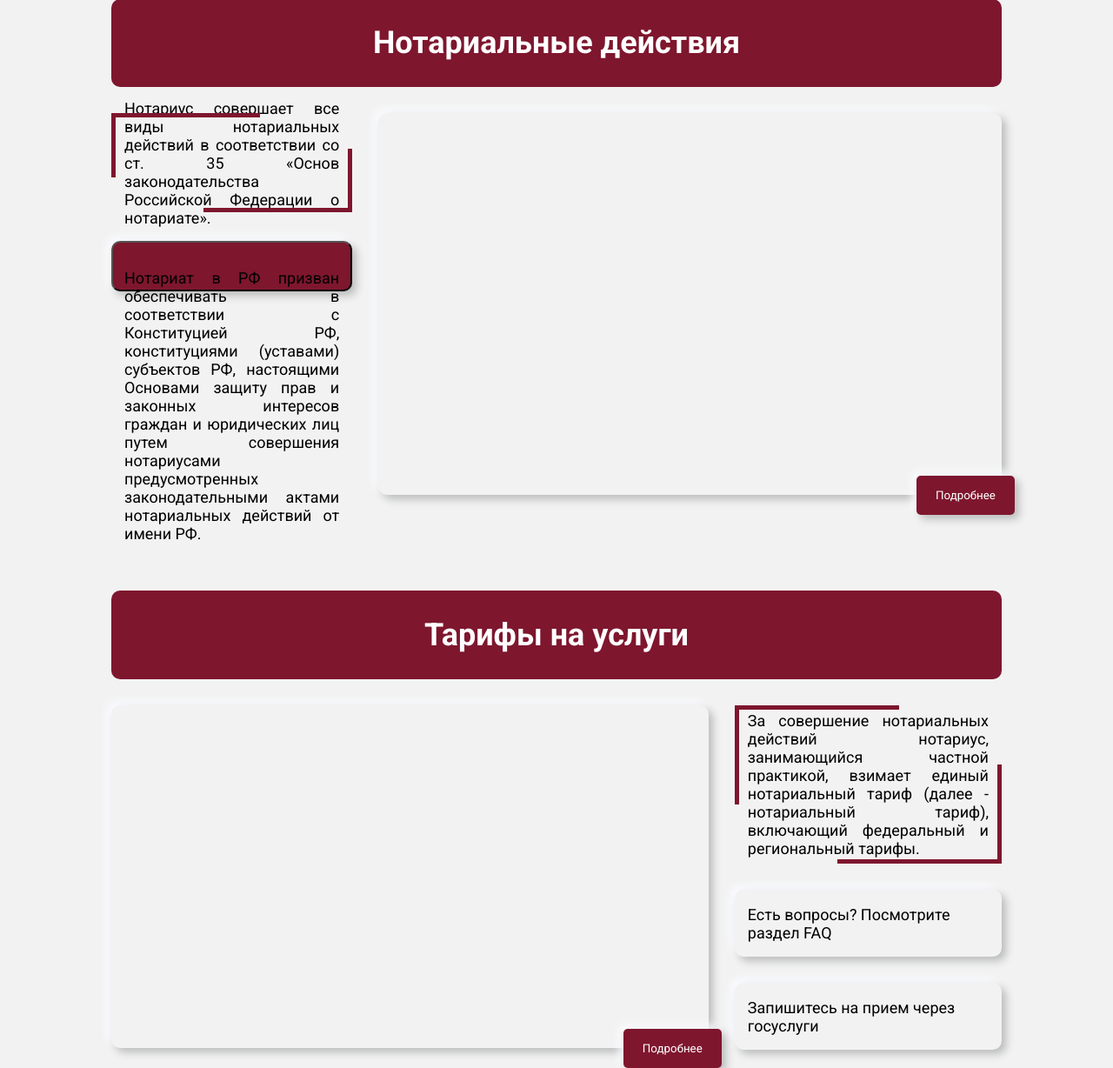
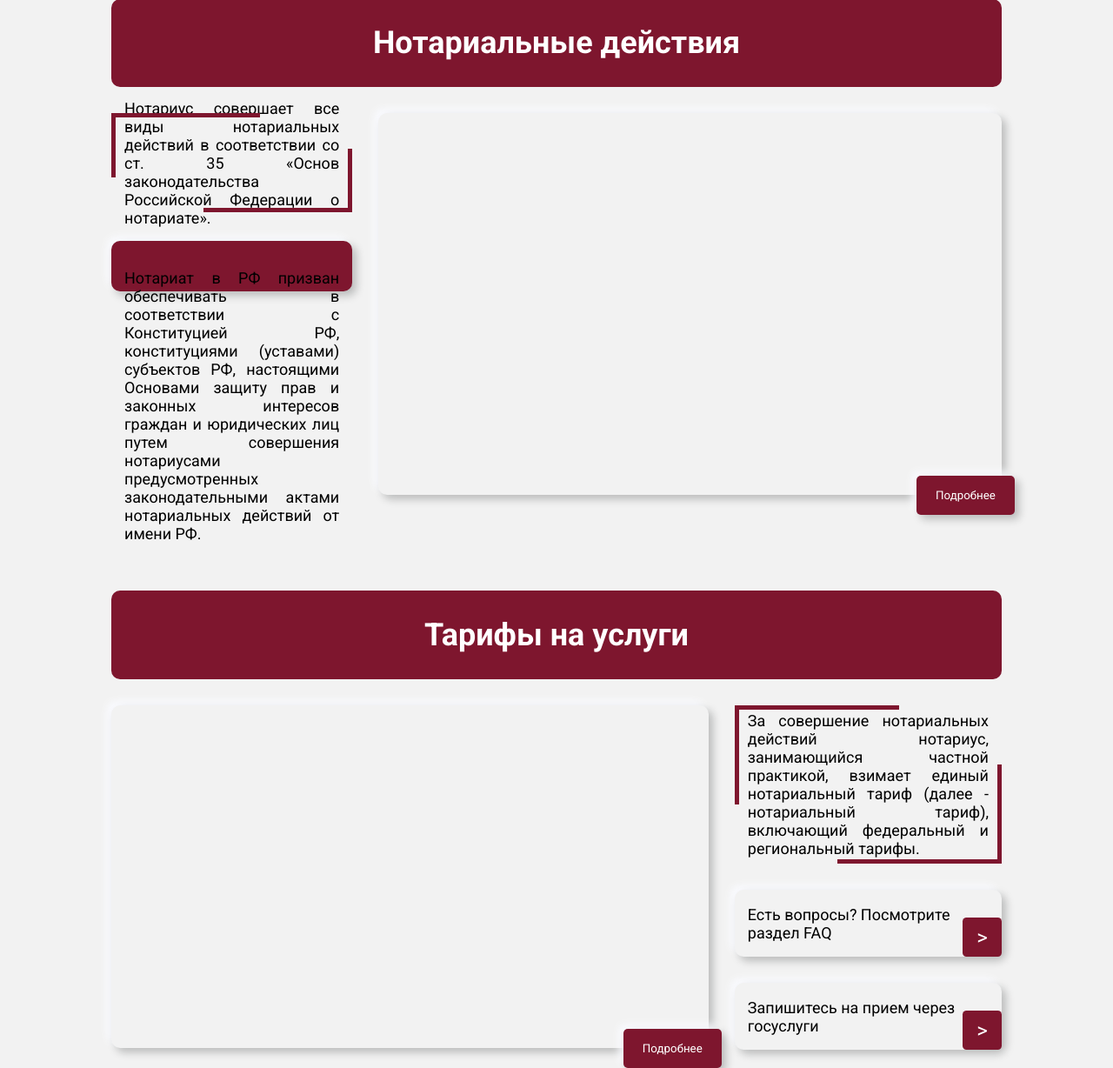
Before and after one commit to 1se3rr/Notary, a Flask app: page / in a window 1280 px wide. Shown: the part 1165-2393 px from the top of the page at 87% size. Run offline with Flask 3, Linux system fonts and the light colour scheme.

Commit message:
Add files via upload

```diff
--- a/static/css/index.css
+++ b/static/css/index.css
@@ -214,6 +214,7 @@
     background-color: #7E162E;
     margin-bottom: 30px;
     border-radius: 10px;
+    border: none;
     box-shadow: 5px 5px 10px rgba(22, 27, 29, 0.25), -5px -5px 10px rgba(250, 251, 255, 1); /* Двойная тень */
 }
 
@@ -304,6 +305,7 @@
 
 
 .faq-link , .gos-link{
+    position: relative;
     margin: 0;
     padding: 15px; /* Отступы со всех сторон по 15 пикселей */
     display: flex; /* Использование flexbox для центрирования содержимого */
@@ -321,3 +323,25 @@
 .faq-link{
     margin-bottom: 30px;
 }
+
+.faq-button, .gos-button {
+    border: none;
+    width: 45px; /* Ширина кнопки */
+    height: 45px; /* Высота кнопки */
+    background-color: #7E162E; /* Цвет фона кнопки */
+    color: white; /* Цвет текста */
+    font-size: 24px; /* Размер шрифта символа */
+    display: flex; /* Использование flexbox для центрирования символа */
+    align-items: center; /* Вертикальное центрирование символа */
+    justify-content: center; /* Горизонтальное центрирование символа */
+    border-radius: 10%; /* Процентное скругление углов */
+    position: absolute; /* Абсолютное позиционирование */
+    right: 0; /* Отступ справа */
+    bottom: 0; /* Отступ снизу */
+    cursor: pointer; /* Курсор в виде указателя для улучшения UX */
+}
+
+/* Добавление символа '>' с использованием псевдо-элемента */
+.faq-button::after, .gos-button::after {
+    content: '>'; /* Символ '>' */
+}
--- a/templates/index.html
+++ b/templates/index.html
@@ -88,15 +88,15 @@
     </article>
 
     <!-- Секция с кнопкой перехода к FAQ -->
-    <div class="faq-section">
-        <p class="faq-link">Есть вопросы? Посмотрите раздел FAQ</p>
-
+    <div class="faq-link">
+        <p >Есть вопросы? Посмотрите раздел FAQ</p>
+        <button class="faq-button"></button>
     </div>
 
     <!-- Секция с кнопкой записи через госуслуги -->
-    <div class="gos-section">
-        <p class="gos-link">Запишитесь на прием через госуслуги</p>
-
+    <div class="gos-link">
+        <p >Запишитесь на прием через госуслуги</p>
+        <button class="gos-button"></button>
     </div>
 </section>
 
```
Also changed, not shown: templates/notarial_acts.html (+11 -1 lines).
